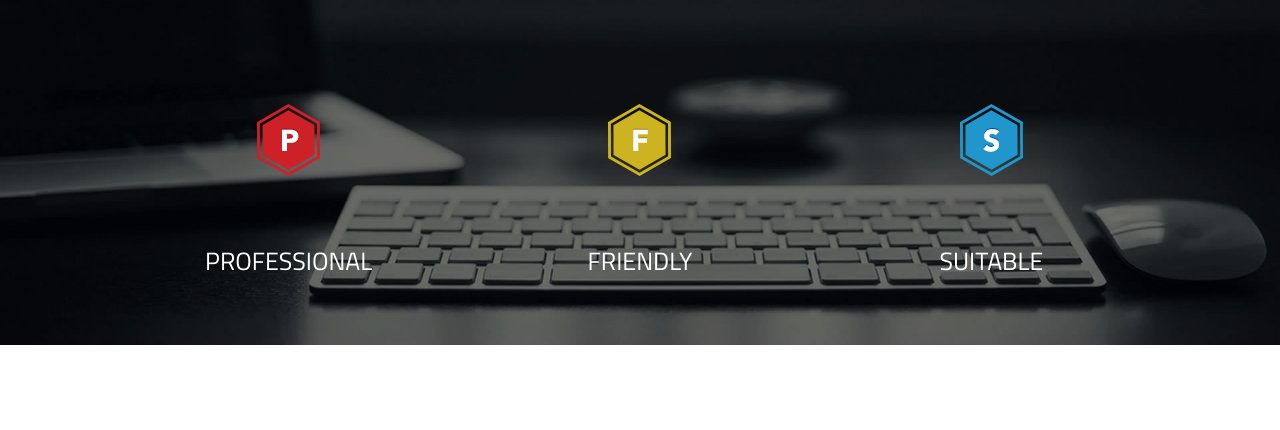
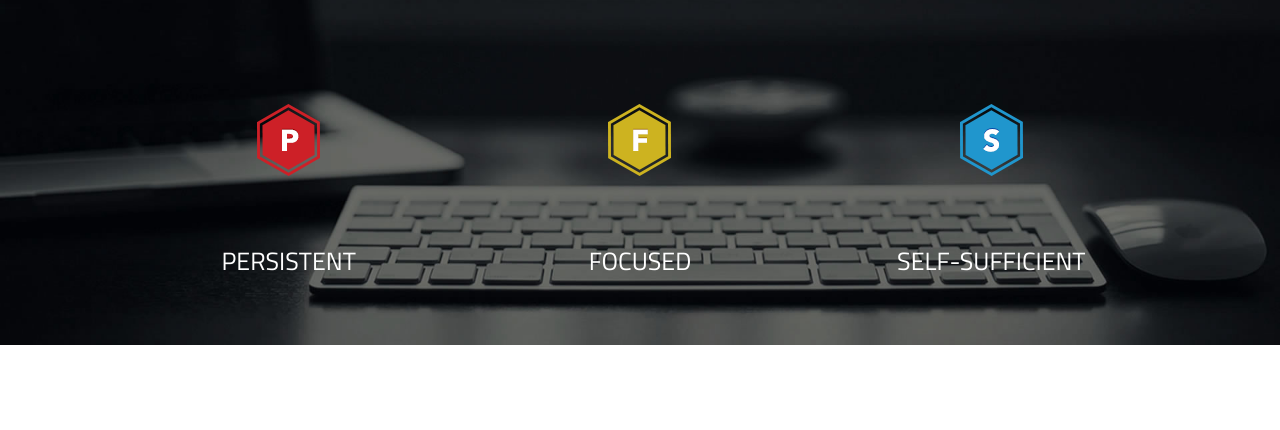
Before and after one commit to ericklui678/personalProject_portfolio, a website: page public/index.html in a window 1280 px wide. Shown: the part 357-787 px from the top of the page. Drawn offline with Linux system fonts and the light colour scheme.

Commit message:
changed main 3 icon text

```diff
--- a/public/index.html
+++ b/public/index.html
@@ -38,9 +38,9 @@
 					</div><!-- /col-12 -->
 				</div><!-- /row -->
 				<div id="home-row-2" class="row clearfix">
-					<div class="col-12 col-sm-4"><div class="home-hover navigation-slide" data-slide="4"><img src="images/s02.png"></div><span>PROFESSIONAL</span></div>
-					<div class="col-12 col-sm-4"><div class="home-hover navigation-slide" data-slide="3"><img src="images/s01.png"></div><span>FRIENDLY</span></div>
-					<div class="col-12 col-sm-4"><div class="home-hover navigation-slide" data-slide="5"><img src="images/s03.png"></div><span>SUITABLE</span></div>
+					<div class="col-12 col-sm-4"><div class="home-hover navigation-slide" data-slide="4"><img src="images/s02.png"></div><span>PERSISTENT</span></div>
+					<div class="col-12 col-sm-4"><div class="home-hover navigation-slide" data-slide="3"><img src="images/s01.png"></div><span>FOCUSED</span></div>
+					<div class="col-12 col-sm-4"><div class="home-hover navigation-slide" data-slide="5"><img src="images/s03.png"></div><span>SELF-SUFFICIENT</span></div>
 				</div><!-- /row -->
 			</div><!-- /container -->
 		</div><!-- /slide1 -->
```
